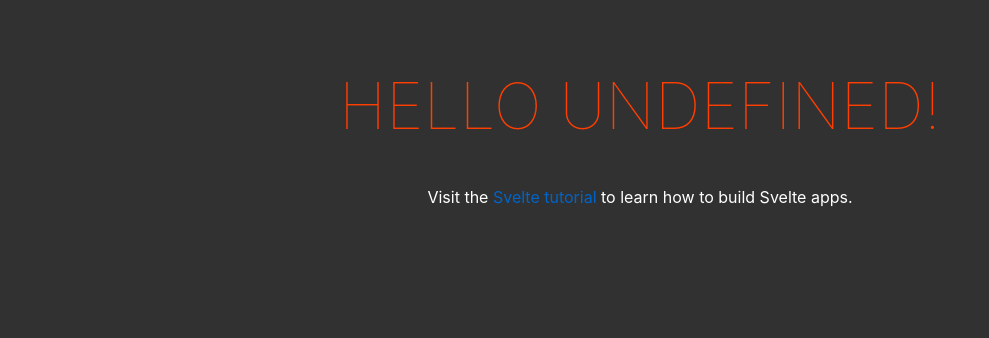
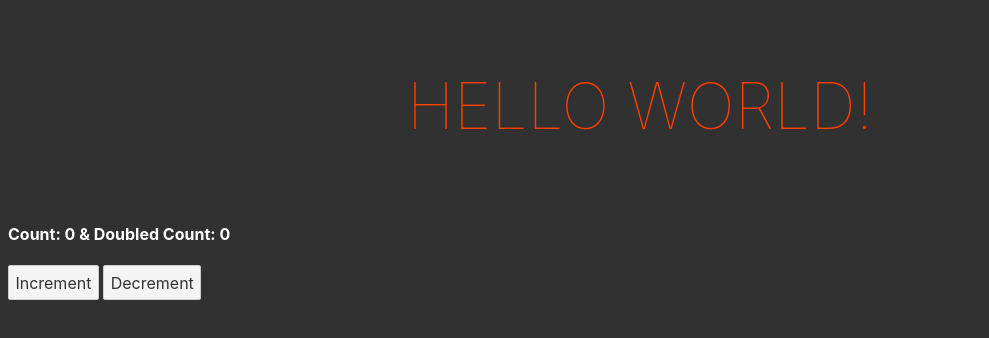
Before and after one commit to timthedev07/svelte-calculator, a Svelte app: page / in a window 1280 px wide. Shown: the top 338 px of the page, without its empty margins (0-989 px from the left). Built offline with nearby package versions, Linux system fonts and the light colour scheme.

Commit message:
rename entry svelte file

```diff
--- a/src/App.svelte
+++ /dev/null
@@ -1,30 +0,0 @@
-<script lang="ts">
-	export let name: string;
-</script>
-
-<main>
-	<h1>Hello {name}!</h1>
-	<p>Visit the <a href="https://svelte.dev/tutorial">Svelte tutorial</a> to learn how to build Svelte apps.</p>
-</main>
-
-<style>
-	main {
-		text-align: center;
-		padding: 1em;
-		max-width: 240px;
-		margin: 0 auto;
-	}
-
-	h1 {
-		color: #ff3e00;
-		text-transform: uppercase;
-		font-size: 4em;
-		font-weight: 100;
-	}
-
-	@media (min-width: 640px) {
-		main {
-			max-width: none;
-		}
-	}
-</style>
--- /dev/null
+++ b/src/Experiment.svelte
@@ -0,0 +1,9 @@
+<script lang="ts">
+  import Counter from "./Counter.svelte";
+  import HelloWorld from "./HelloWorld.svelte";
+</script>
+
+<main>
+  <HelloWorld />
+  <Counter />
+</main>
--- a/src/main.ts
+++ b/src/main.ts
@@ -1,7 +1,9 @@
-import App from "./App.svelte";
+import Experiment from "./Experiment.svelte";
 
-const app = new App({
-  target: document.body,
-});
+// const app = new App({
+//   target: document.body,
+// });
 
-export default app;
+const experiment = new Experiment({ target: document.body });
+
+export default experiment;
```
